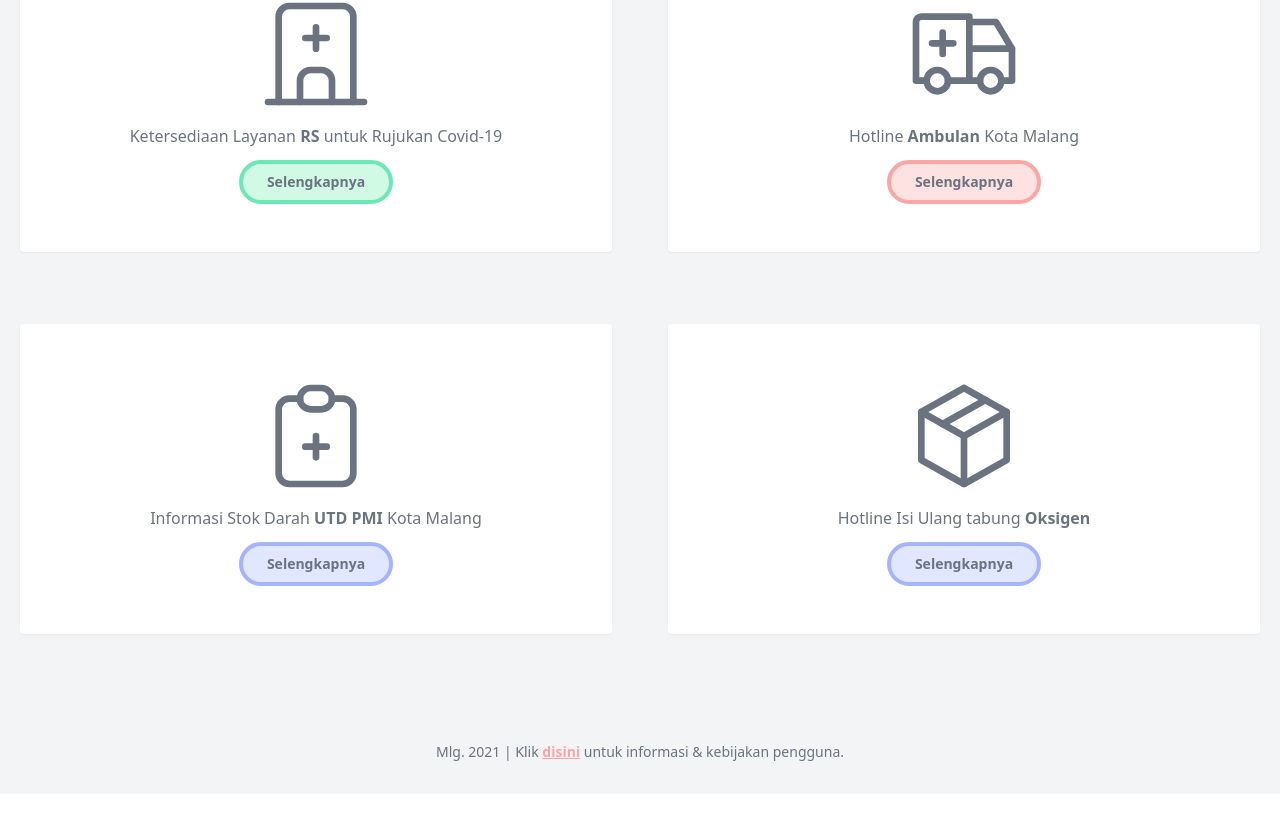
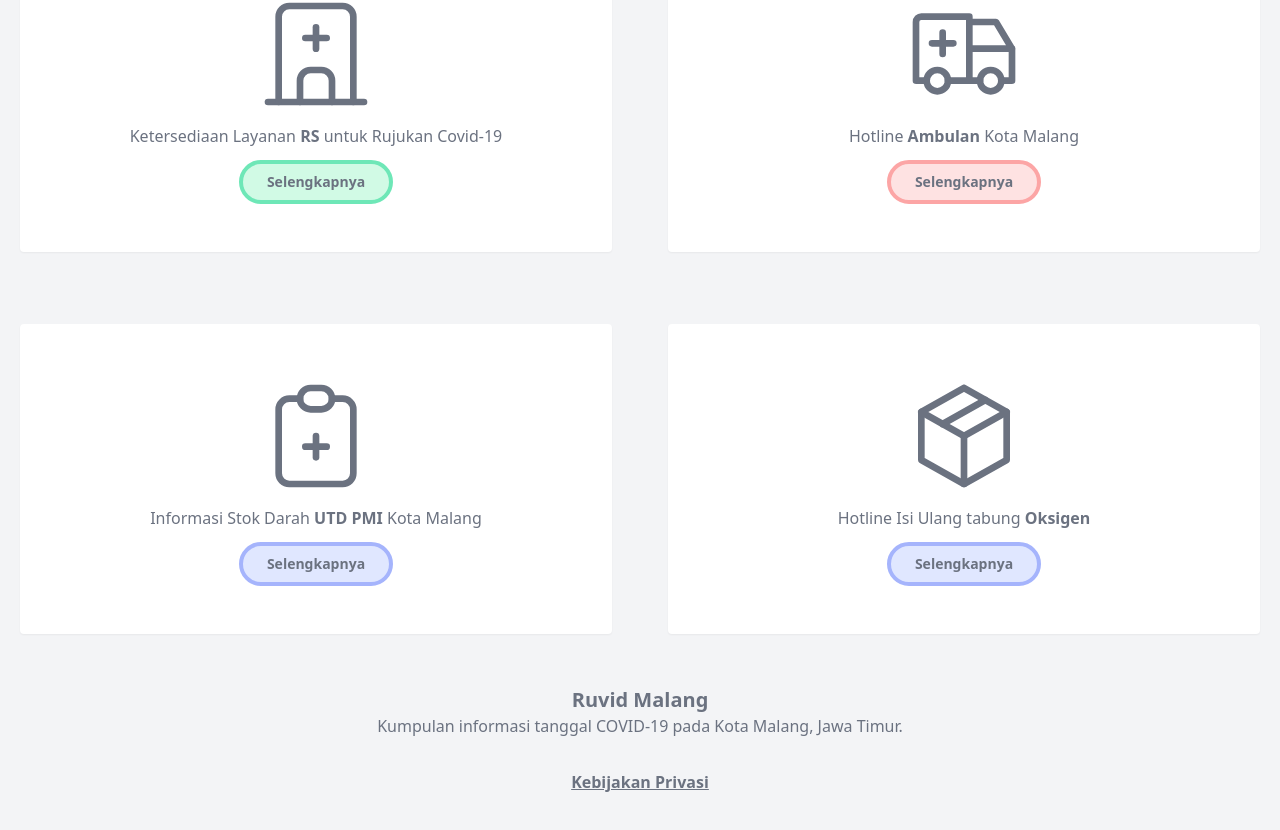
Before and after one commit to fazaio/ruvid-malang, a Vue app in the folder frontend/: page / in a window 1280 px wide. Shown: the part 426-1256 px from the top of the page. Before the commit the page ends 1220 px from the top, so only its background shows below. Built offline with nearby package versions, Linux system fonts and the light colour scheme.

Commit message:
chore: scrollable layout fix

```diff
--- a/frontend/src/components/footer.vue
+++ b/frontend/src/components/footer.vue
@@ -1,16 +1,21 @@
 <template>
-  <div class="mt-12 py-8 text-center text-sm">
-    Mlg. 2021 |
-    Klik <a @click="$router.push('about')" class="font-bold text-red-300"><u> disini</u></a> untuk informasi & kebijakan pengguna.
-  </div>
+  <footer id="footer" class="px-8 pb-20 pt-t8">
+    <div class="grid-rows-1 gap-8 md:grid-cols-1">
+    <div id="tentang-aplikasi" class="text-center flex-col mt-4 py-2">
+      <b class="text-xl">Ruvid Malang</b><br />
+      Kumpulan informasi tanggal COVID-19 pada Kota Malang, Jawa Timur.
+    </div>
+    <div id="kebijakan privasi" class="text-center flex-col mt-4 py-2">
+      <a @click="$router.push('about')" class="font-bold text-black-500 underline"
+        >Kebijakan Privasi</a
+      >
+    </div>
+    </div>
+  </footer>
 </template>
 
 <script>
-export default {
-
-}
+export default {};
 </script>
 
-<style>
-
-</style>
+<style></style>
```
